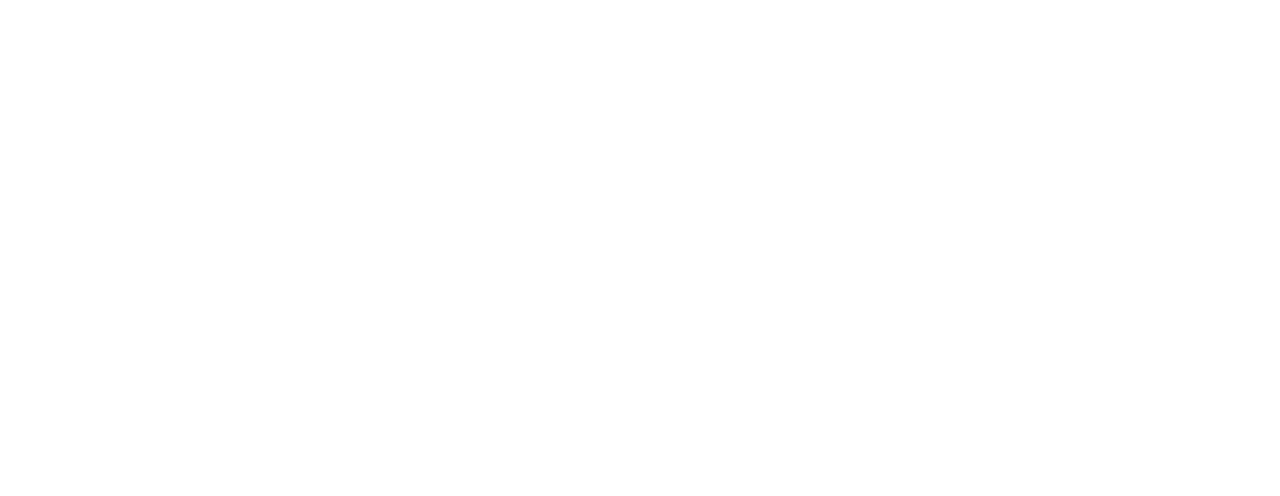
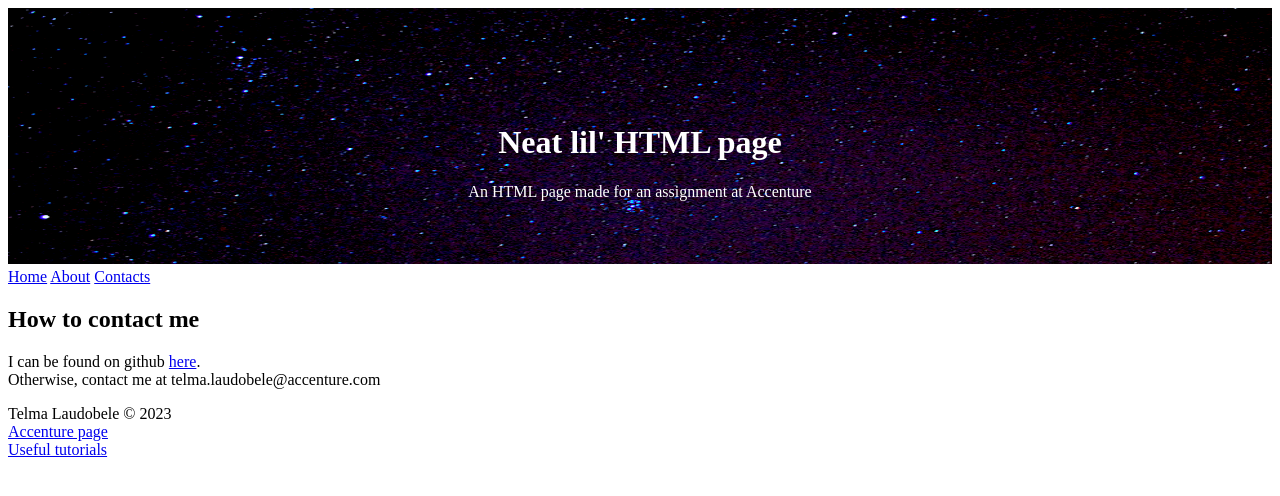
Before and after one commit to ratSeraphim/Acc-Assignment, a plain HTML site: page contacts.html in a window 1280 px wide. Drawn offline with Linux system fonts and the light colour scheme.

Commit message:
Created contacts page

```diff
--- a/contacts.html
+++ b/contacts.html
@@ -6,6 +6,28 @@
     <title>Contacts page</title>
 </head>
 <body>
-
+    <header id="home">
+        <img style=" width: 100%; height: 20vw;" src="assets/night-sky.png">
+        <div style="position: absolute; text-align: center; top: 20%; left: 50%; transform: translate(-50%, -50%); color: white;">
+            <h1>Neat lil' HTML page</h1>
+            <p>An HTML page made for an assignment at Accenture</p>
+        </div>
+    </header>
+    <navbar>
+        <a href="index.html">Home</a>
+        <a href="about.html">About</a>
+        <a href="#contacts">Contacts</a>
+    </navbar>
 </body>
+<main>
+    <article>
+        <h1>How to contact me</h1>
+        <p>I can be found on github <a href="https://github.com/ratSeraphim">here</a>. <br>
+        Otherwise, contact me at telma.laudobele@accenture.com </p>
+    </article>
+</main>
+<footer>Telma Laudobele &copy; 2023 <br>
+    <a href="https://www.accenture.com/lv-en">Accenture page</a>  <br>
+    <a href="https://www.w3schools.com/">Useful tutorials</a>
+</footer>
 </html>
```
